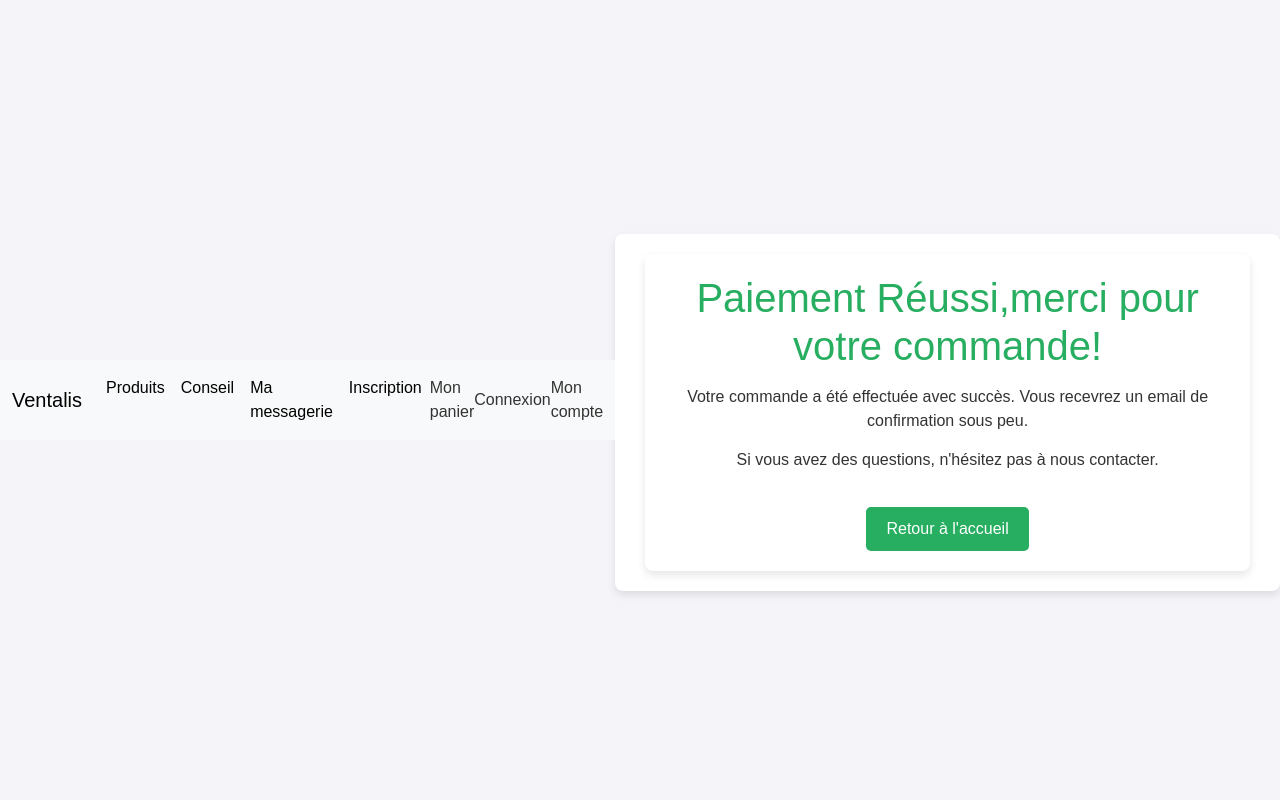
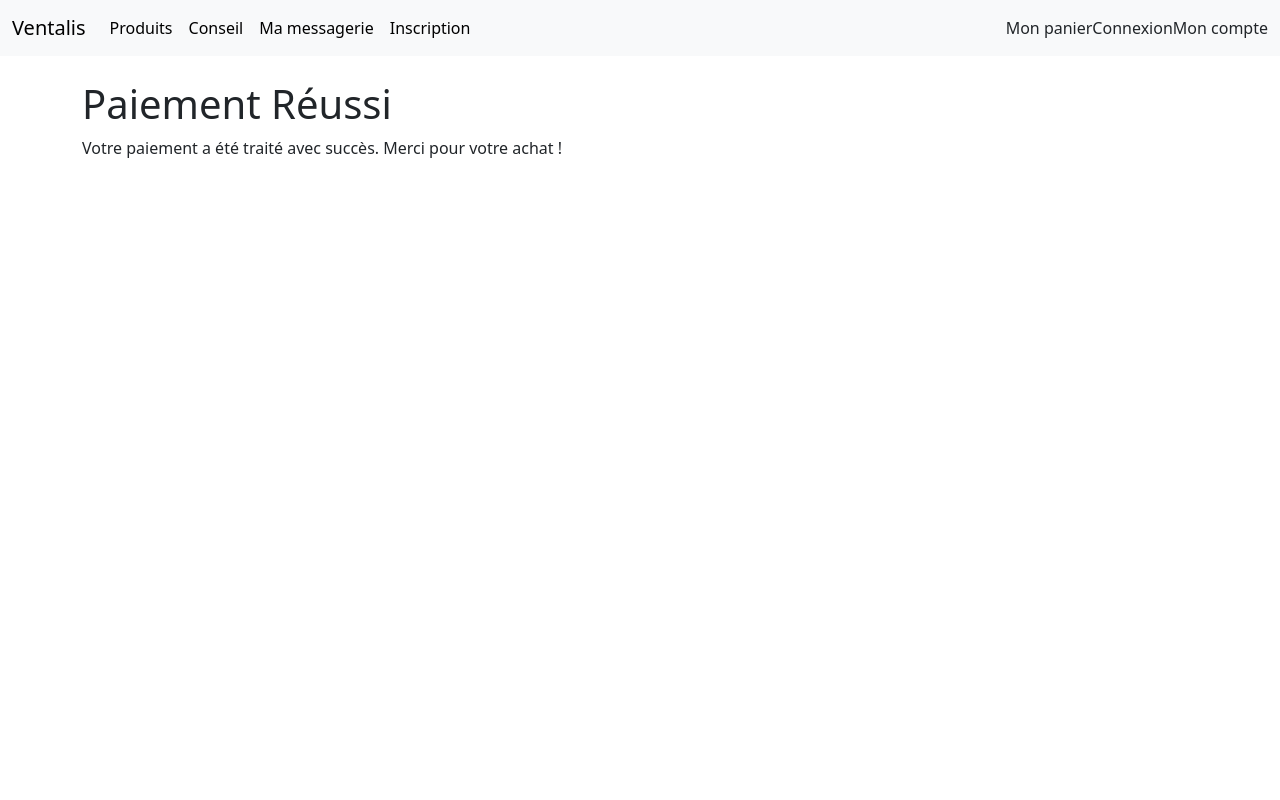
Before and after one commit to jsissoko/cda10juillet, a Symfony app: template templates/payment/success.html.twig in a window 1280 px wide. Run offline with Twig, Linux system fonts and the light colour scheme; the template is opened without the code that fills it, so the values that code supplies are empty; some libraries are stand-ins or nearby versions.

```diff
--- a/templates/payment/success.html.twig
+++ b/templates/payment/success.html.twig
@@ -1,58 +1,9 @@
+{# templates/payment/success.html.twig #}
 {% extends 'base.html.twig' %}
 
 {% block title %}Paiement Réussi{% endblock %}
 
 {% block body %}
-    <style>
-        body {
-            font-family: Arial, sans-serif;
-            background-color: #f4f4f9;
-            color: #333;
-            margin: 0;
-            padding: 0;
-            display: flex;
-            justify-content: center;
-            align-items: center;
-            height: 100vh;
-        }
-        .container {
-            background-color: #fff;
-            padding: 20px 30px;
-            border-radius: 8px;
-            box-shadow: 0 4px 8px rgba(0, 0, 0, 0.1);
-            text-align: center;
-        }
-        .container h1 {
-            color: #27ae60;
-        }
-        .container p {
-            margin: 15px 0;
-        }
-        .container .btn {
-            display: inline-block;
-            margin-top: 20px;
-            padding: 10px 20px;
-            font-size: 16px;
-            color: #fff;
-            background-color: #27ae60;
-            border: none;
-            border-radius: 5px;
-            text-decoration: none;
-        }
-        .container .btn:hover {
-            background-color: #219150;
-        }
-    </style>
-</head>
-<body>
-    <div class="container">
-<h1>Paiement Réussi,merci pour votre commande!</h1>
-        <p>Votre commande a été effectuée avec succès. Vous recevrez un email de confirmation sous peu.</p>
-        <p>Si vous avez des questions, n'hésitez pas à nous contacter.</p>
-        <a href="{{ path('home') }}" class="btn">Retour à l'accueil</a>
-    </div>
-</body>
-</html>
-
-
+<h1>Paiement Réussi</h1>
+<p>Votre paiement a été traité avec succès. Merci pour votre achat !</p>
 {% endblock %}
```
Also changed, not shown: src/Controller/PaymentController.php (+22 -4 lines).
